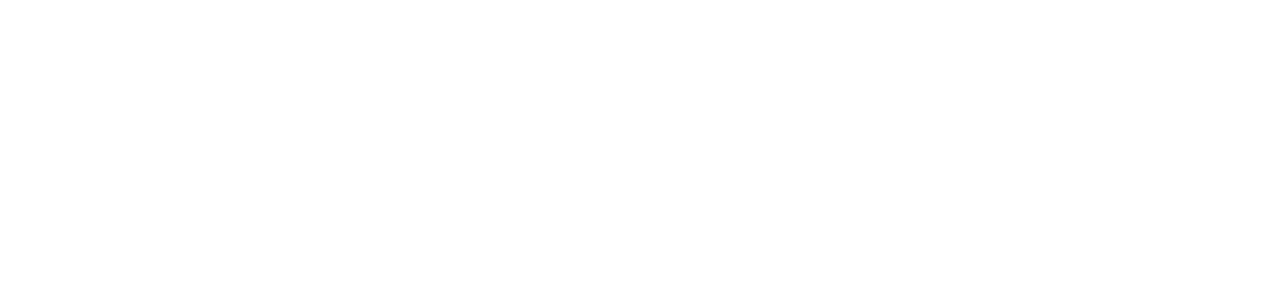
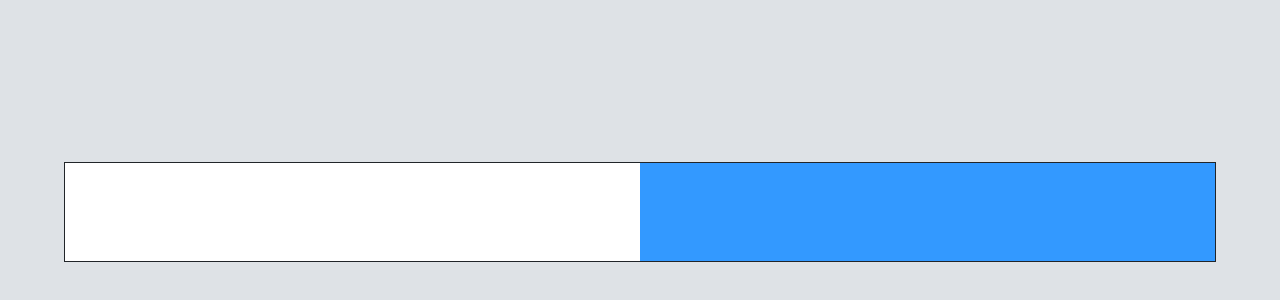
Before and after one commit to danialvesb/constrate-online-painelweb, a Vue app: page /entrar in a window 1280 px wide. Shown: the part 188-488 px from the top of the page. Built offline with nearby package versions, Linux system fonts and the light colour scheme.

Commit message:
Painel v2

```diff
--- a/src/App.vue
+++ b/src/App.vue
@@ -1,5 +1,5 @@
 <template>
-    <div>
+    <div class="app">
         <router-view></router-view>
     </div>
 </template>
@@ -20,8 +20,16 @@
 
 <style lang="scss">
     @import 'src/assets/scss/style';
-    body {
+    html, body {
+        height: 100%;
+        min-height: 100%;
+        margin: 0;
+    }
+    .app {
+        height: 100%;
+        min-height: 100%;
         margin: 0;
     }
 
+
 </style>
--- a/src/components/header.vue
+++ b/src/components/header.vue
@@ -29,8 +29,6 @@
                             <b-dropdown-item href="#">Projetos</b-dropdown-item>
                             <b-dropdown-divider></b-dropdown-divider>
                             <b-dropdown-item href="#" >Sair</b-dropdown-item>
-
-
                         </b-nav-item-dropdown>
                     </b-navbar-nav>
                 </b-collapse>
@@ -44,9 +42,8 @@
                 </b-breadcrumb-item>
                 <b-breadcrumb-item href="/servicos" >Serviços</b-breadcrumb-item>
                 <b-breadcrumb-item href="/servicos/cadastrar" >Cadastrar</b-breadcrumb-item>
-
                 <b-breadcrumb-item href="/servicos/categorias" >Categorias</b-breadcrumb-item>
-
+                <b-breadcrumb-item href="/entrar" >Login</b-breadcrumb-item>
             </b-breadcrumb>
         </div>
 
--- a/src/router/index.js
+++ b/src/router/index.js
@@ -1,5 +1,6 @@
 import Vue from 'vue'
 import Router from 'vue-router'
+import Login from "../views/Login";
 
 // Views
 const Dashboard = () => import('../views/Dashboard')
@@ -46,6 +47,12 @@
           name: 'CreateWork',
           component: StoreCategory
         },
+        {
+          path: '/entrar',
+          name: 'Login',
+          component: Login
+        },
+
       ]
     },
 
--- a/src/views/Dashboard.vue
+++ b/src/views/Dashboard.vue
@@ -92,7 +92,7 @@
             display: flex;
             flex-direction: column;
             align-items: center;
-            width: 80%;
+            width: 90%;
             min-height: 600px;
             -webkit-box-shadow: 0px 0px 11px 1px rgba(0,0,0,0.93);
             -moz-box-shadow: 0px 0px 11px 1px rgba(0,0,0,0.93);
--- /dev/null
+++ b/src/views/Login.vue
@@ -0,0 +1,72 @@
+<template>
+    <div class="container-a">
+        <div class="sub-container-a">
+            <div class="form-container">
+                <b-form @submit="onSubmit" @reset="onReset" v-if="show">
+                    <b-form-group
+                            id="input-group-1"
+                            label="Email address:"
+                            label-for="input-1"
+                            description="We'll never share your email with anyone else.">
+                        <b-form-input
+                                id="input-1"
+                                v-model="form.email"
+                                type="email"
+                                required
+                                placeholder="Enter email"
+                        ></b-form-input>
+                    </b-form-group>
+
+                    <b-form-group id="input-group-2" label="Your Name:" label-for="input-2">
+                        <b-form-input
+                                id="input-2"
+                                v-model="form.name"
+                                required
+                                placeholder="Enter name"
+                        ></b-form-input>
+                    </b-form-group>
+                    <b-button type="submit" variant="primary">Submit</b-button>
+                    <b-button type="reset" variant="danger">Reset</b-button>
+                </b-form>
+            </div>
+            <div class="options-container">
+
+            </div>
+        </div>
+    </div>
+</template>
+
+<script>
+    export default {
+        name: "Login"
+    }
+</script>
+
+<style lang="scss" scoped>
+    @import "src/assets/scss/style";
+    .container-a {
+        background-color: $gray-300;
+        display: flex;
+        flex-direction: column;
+        align-items: center;
+        justify-content: center;
+        min-height: 100%;
+        .sub-container-a {
+            display: flex;
+            flex-direction: row;
+            flex-wrap: wrap;
+            width: 90%;
+            min-height: 100px;
+            background-color: $white;
+            border: solid 1px $gray-900;
+            .form-container {
+                width: 50%;
+            }
+            .options-container {
+                width: 50%;
+                background-color: $primary;
+            }
+        }
+    }
+
+</style>
--- a/src/views/StoreCategory.vue
+++ b/src/views/StoreCategory.vue
@@ -1,11 +1,11 @@
 <template>
     <div>
         <header-nav></header-nav>
+        <div class="buttons m-1">
+            <b-button variant="success">Cadastrar categoria</b-button>
+        </div>
 
-        <div class="container-a">
-            <div class="buttons m-1">
-                <b-button variant="success">Cadastrar categoria</b-button>
-            </div>
+        <div class="container-a mt-2 pt-3">
             <div class="sub-container-a">
 
                 <div class="table-users">
@@ -81,13 +81,13 @@
         flex-direction: column;
         width: 100%;
         min-height: 800px;
-        margin: auto;
+        align-items: center;
         .sub-container-a {
             background-color: $white;
             display: flex;
             flex-direction: column;
             align-items: center;
-            width: 80%;
+            width: 90%;
             min-height: 600px;
             -webkit-box-shadow: 0px 0px 11px 1px rgba(0,0,0,0.93);
             -moz-box-shadow: 0px 0px 11px 1px rgba(0,0,0,0.93);
```
